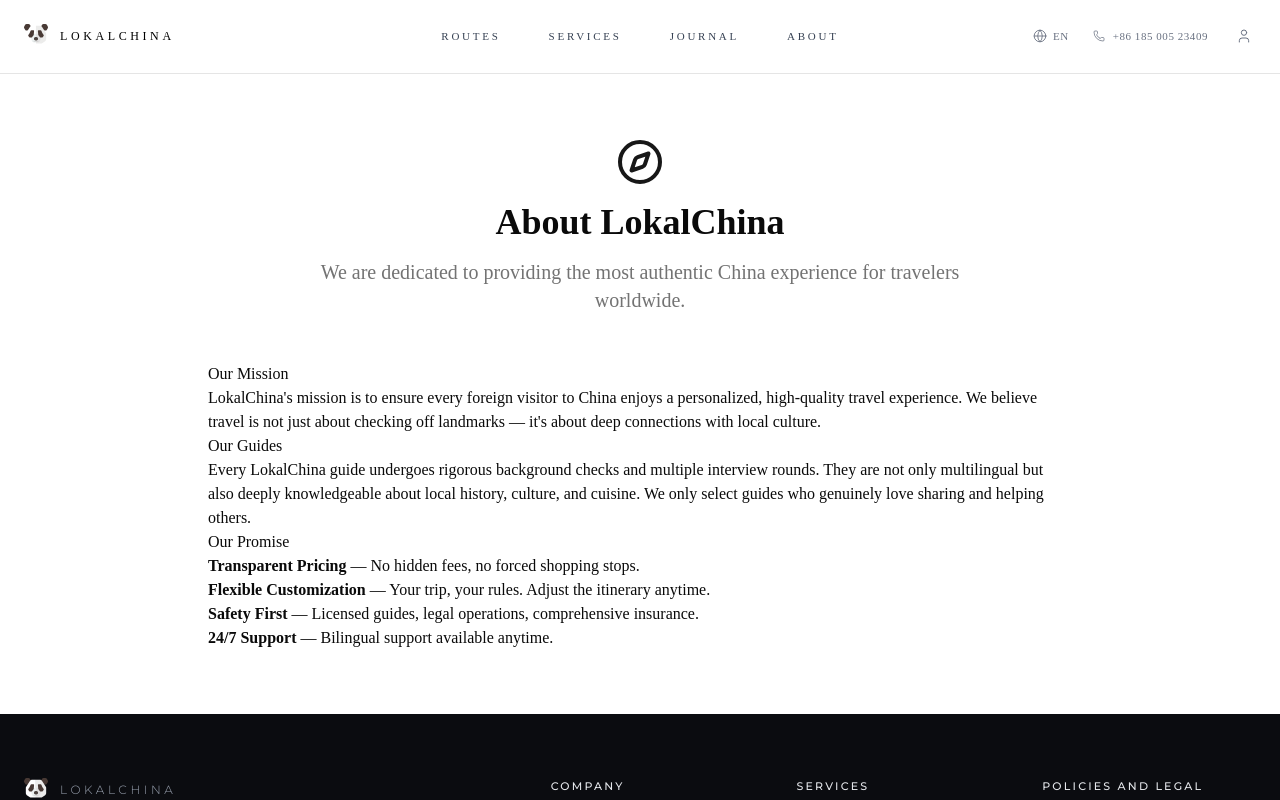
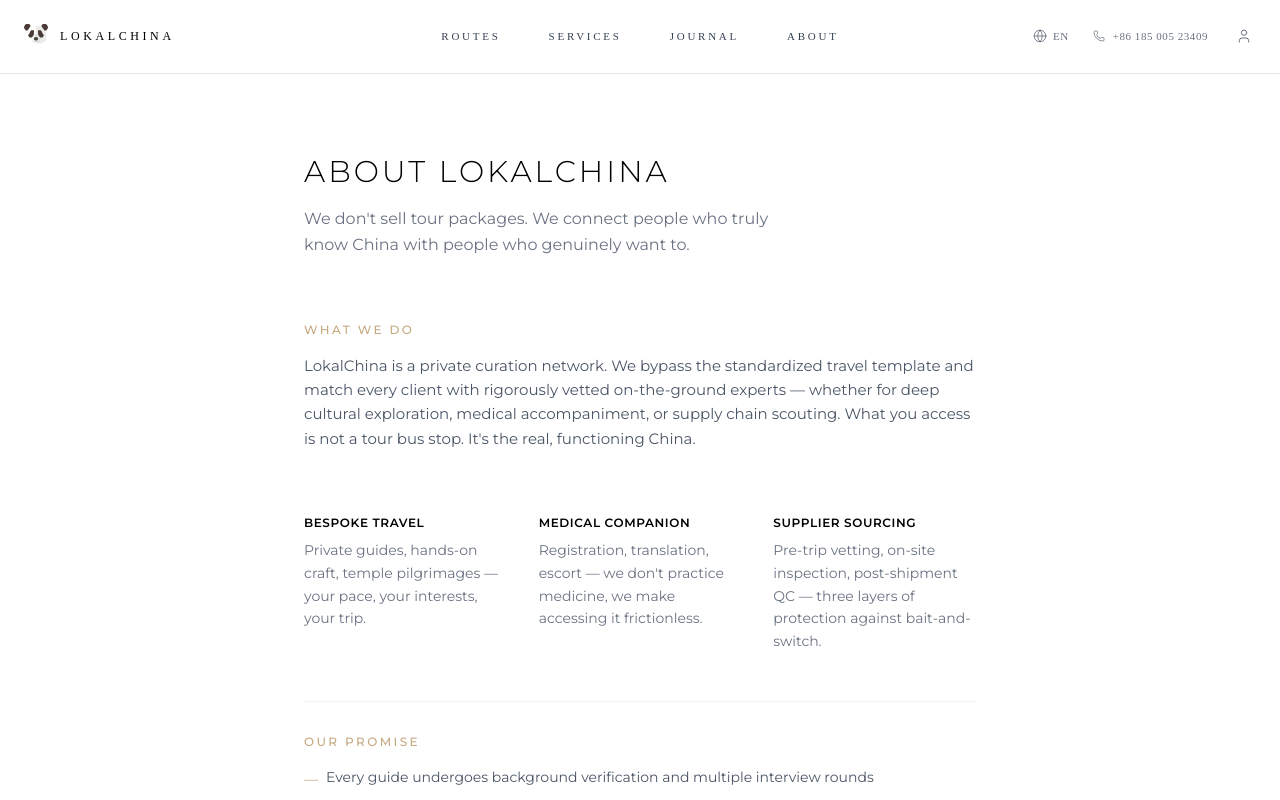
Before and after one commit to FreakTelevision/lokalchina, a Next.js app: page /en/about in a window 1280 px wide. Shown: the top 800 px of the page. Built offline with nearby package versions, Linux system fonts and the light colour scheme; a web font is replaced by a local one.

Commit message:
About page: proper typography, 3 biz lines, no logo

```diff
--- a/src/app/[locale]/(default)/about/page.tsx
+++ b/src/app/[locale]/(default)/about/page.tsx
@@ -1,58 +1,92 @@
-import { getTranslations } from "next-intl/server";
-import { Compass, Shield, HeartHandshake } from "lucide-react";
+import { Montserrat } from "next/font/google";
 
-export default async function AboutPage({
-  params,
-}: {
-  params: Promise<{ locale: string }>;
-}) {
+const montserrat = Montserrat({ subsets: ["latin"], weight: ["300", "400", "500", "600"] });
+
+export default async function AboutPage({ params }: { params: Promise<{ locale: string }> }) {
   const { locale } = await params;
-  const t = await getTranslations("Homepage");
+  const zh = locale === "zh";
 
   return (
-    <div className="container mx-auto px-4 py-16 max-w-4xl">
-      <div className="text-center mb-12">
-        <Compass className="h-12 w-12 mx-auto mb-4 text-primary" />
-        <h1 className="text-4xl font-bold mb-4">
-          {locale === "zh" ? "关于 LokalChina" : "About LokalChina"}
+    <div className={`bg-white min-h-screen py-20 px-6 ${montserrat.className}`}>
+      <div className="max-w-2xl mx-auto">
+        <div className="mb-16 space-y-4">
+          <h1 className="text-3xl font-light tracking-widest uppercase text-black">
+            {zh ? "关于 LokalChina" : "About LokalChina"}
           </h1>
-        <p className="text-xl text-muted-foreground max-w-2xl mx-auto">
-          {locale === "zh"
-            ? "我们致力于为全球旅行者提供最地道的中国体验。"
-            : "We are dedicated to providing the most authentic China experience for travelers worldwide."}
+          <p className="text-base text-gray-500 leading-relaxed max-w-lg">
+            {zh
+              ? "我们不卖旅行团。我们把真正了解中国的人，带给真正想了解中国的人。"
+              : "We don't sell tour packages. We connect people who truly know China with people who genuinely want to."}
           </p>
         </div>
 
-      <div className="prose prose-slate max-w-none">
-        <h2>{locale === "zh" ? "我们的使命" : "Our Mission"}</h2>
-        <p>
-          {locale === "zh"
-            ? "LokalChina 的使命是让每一位来中国的外国游客都能享受到个性化、高质量的旅行体验。我们相信，旅行不只是打卡景点——而是与本地文化的深度连接。"
-            : "LokalChina's mission is to ensure every foreign visitor to China enjoys a personalized, high-quality travel experience. We believe travel is not just about checking off landmarks — it's about deep connections with local culture."}
+        <article className="space-y-12">
+          <div>
+            <h2 className="text-xs tracking-[0.2em] uppercase text-[#c5a880] font-medium mb-4">What We Do</h2>
+            <p className="text-[15px] leading-relaxed text-gray-600">
+              {zh
+                ? "LokalChina 是一个私人策展网络。我们绕过标准化的旅行模板，为每一位客户匹配经过严格甄选的在地专家——无论是深度文化探索、医疗陪同，还是供应链考察，我们确保您接触到的不是旅游大巴的停靠点，而是真实运转的中国。"
+                : "LokalChina is a private curation network. We bypass the standardized travel template and match every client with rigorously vetted on-the-ground experts — whether for deep cultural exploration, medical accompaniment, or supply chain scouting. What you access is not a tour bus stop. It's the real, functioning China."}
             </p>
+          </div>
 
-        <h2>{locale === "zh" ? "我们的向导" : "Our Guides"}</h2>
-        <p>
-          {locale === "zh"
-            ? "每一位 LokalChina 向导都经过严格的背景审查和多轮面试。他们不仅精通多国语言，更对本地历史、文化、美食有深厚了解。我们只选择那些真正热爱分享、乐于助人的向导。"
-            : "Every LokalChina guide undergoes rigorous background checks and multiple interview rounds. They are not only multilingual but also deeply knowledgeable about local history, culture, and cuisine. We only select guides who genuinely love sharing and helping others."}
+          <div className="grid sm:grid-cols-3 gap-8 pt-4">
+            <div className="space-y-2">
+              <h3 className="text-xs font-semibold tracking-wider uppercase text-black">
+                {zh ? "定制旅行" : "Bespoke Travel"}
+              </h3>
+              <p className="text-sm text-gray-500 leading-relaxed">
+                {zh
+                  ? "私人向导、手作体验、古建朝圣——你的节奏，你的兴趣，你的旅程。"
+                  : "Private guides, hands-on craft, temple pilgrimages — your pace, your interests, your trip."}
               </p>
+            </div>
+            <div className="space-y-2">
+              <h3 className="text-xs font-semibold tracking-wider uppercase text-black">
+                {zh ? "医疗陪同" : "Medical Companion"}
+              </h3>
+              <p className="text-sm text-gray-500 leading-relaxed">
+                {zh
+                  ? "挂号、翻译、陪同检查——我们不做诊疗，我们让诊疗过程畅通无阻。"
+                  : "Registration, translation, escort — we don't practice medicine, we make accessing it frictionless."}
+              </p>
+            </div>
+            <div className="space-y-2">
+              <h3 className="text-xs font-semibold tracking-wider uppercase text-black">
+                {zh ? "供应链寻源" : "Supplier Sourcing"}
+              </h3>
+              <p className="text-sm text-gray-500 leading-relaxed">
+                {zh
+                  ? "出行前筛选、工厂实地考察、离境后验货——三重防护，杜绝货不对板。"
+                  : "Pre-trip vetting, on-site inspection, post-shipment QC — three layers of protection against bait-and-switch."}
+              </p>
+            </div>
+          </div>
 
-        <h2>{locale === "zh" ? "我们的承诺" : "Our Promise"}</h2>
-        <ul>
-          <li>
-            <strong>{locale === "zh" ? "透明定价" : "Transparent Pricing"}</strong> — {locale === "zh" ? "没有隐藏费用，没有强制购物。" : "No hidden fees, no forced shopping stops."}
+          <div className="pt-8 border-t border-gray-100">
+            <h2 className="text-xs tracking-[0.2em] uppercase text-[#c5a880] font-medium mb-4">
+              {zh ? "我们的承诺" : "Our Promise"}
+            </h2>
+            <ul className="space-y-3 text-sm text-gray-600 leading-relaxed">
+              <li className="flex items-start gap-2">
+                <span className="text-[#c5a880] mt-0.5">—</span>
+                {zh ? "每一位向导都经过背景审查和多轮面试" : "Every guide undergoes background verification and multiple interview rounds"}
               </li>
-          <li>
-            <strong>{locale === "zh" ? "灵活定制" : "Flexible Customization"}</strong> — {locale === "zh" ? "你的旅行你做主，随时调整行程。" : "Your trip, your rules. Adjust the itinerary anytime."}
+              <li className="flex items-start gap-2">
+                <span className="text-[#c5a880] mt-0.5">—</span>
+                {zh ? "价格透明，不设隐藏费用" : "Transparent pricing with zero hidden fees"}
               </li>
-          <li>
-            <strong>{locale === "zh" ? "安全第一" : "Safety First"}</strong> — {locale === "zh" ? "认证向导、合法运营、全程保险。" : "Licensed guides, legal operations, comprehensive insurance."}
+              <li className="flex items-start gap-2">
+                <span className="text-[#c5a880] mt-0.5">—</span>
+                {zh ? "行程完全可定制，随时按需调整" : "Fully customizable itineraries, adjusted on the fly"}
               </li>
-          <li>
-            <strong>24/7 {locale === "zh" ? "客服支持" : "Support"}</strong> — {locale === "zh" ? "中英双语客服随时在线。" : "Bilingual support available anytime."}
+              <li className="flex items-start gap-2">
+                <span className="text-[#c5a880] mt-0.5">—</span>
+                {zh ? "中文、英文、日文、韩文等多语言支持" : "Support in English, Japanese, Korean, and Chinese"}
               </li>
             </ul>
+          </div>
+        </article>
       </div>
     </div>
   );
```
Lines whose indentation alone changed are shown as unchanged.
